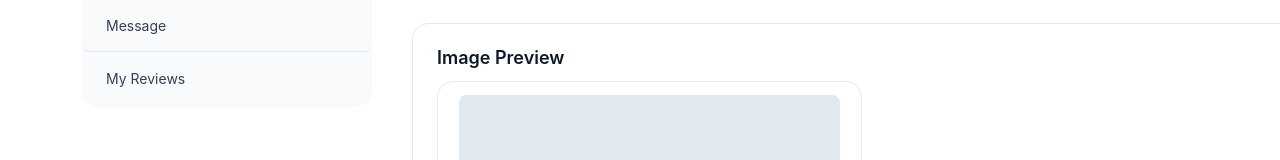
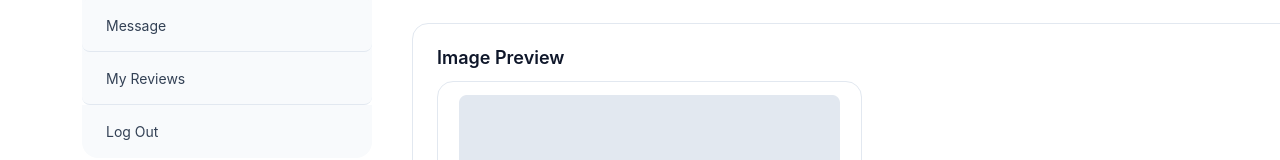
Before and after one commit to okurmenpro/bilim-ordo-frontend, a React (Create React App) app: page /profile in a window 1280 px wide. Shown: the part 640-800 px from the top of the page. Built offline with nearby package versions, Linux system fonts and the light colour scheme.

Commit message:
add log out

```diff
--- a/src/components/LeftProfile/index.jsx
+++ b/src/components/LeftProfile/index.jsx
@@ -2,10 +2,18 @@ import React from "react";
 import { ProfileData } from "../../data/Profile";
 import { IoShareSocialOutline } from "react-icons/io5";
 import "./LeftProfile.scss"
-import { NavLink } from 'react-router-dom';
+import { NavLink, useNavigate } from 'react-router-dom';
 
 
 const LeftProfile = () => {
+    const Navigate = useNavigate();
+
+    function logOut() {
+        localStorage.removeItem("user")
+        Navigate("/")
+        window.location.reload();
+    }
+
     return (
         <div class="left-profile">
             <img src={ProfileData.img} alt="" />
@@ -31,8 +39,9 @@ const LeftProfile = () => {
                 </NavLink>
 
                 <NavLink to="reviews">
-                    <button className="end-button">My Reviews</button>
+                    <button>My Reviews</button>
                 </NavLink>
+                <button className="end-button" onClick={logOut}>Log Out</button>
             </div>
         </div>
     )
```
